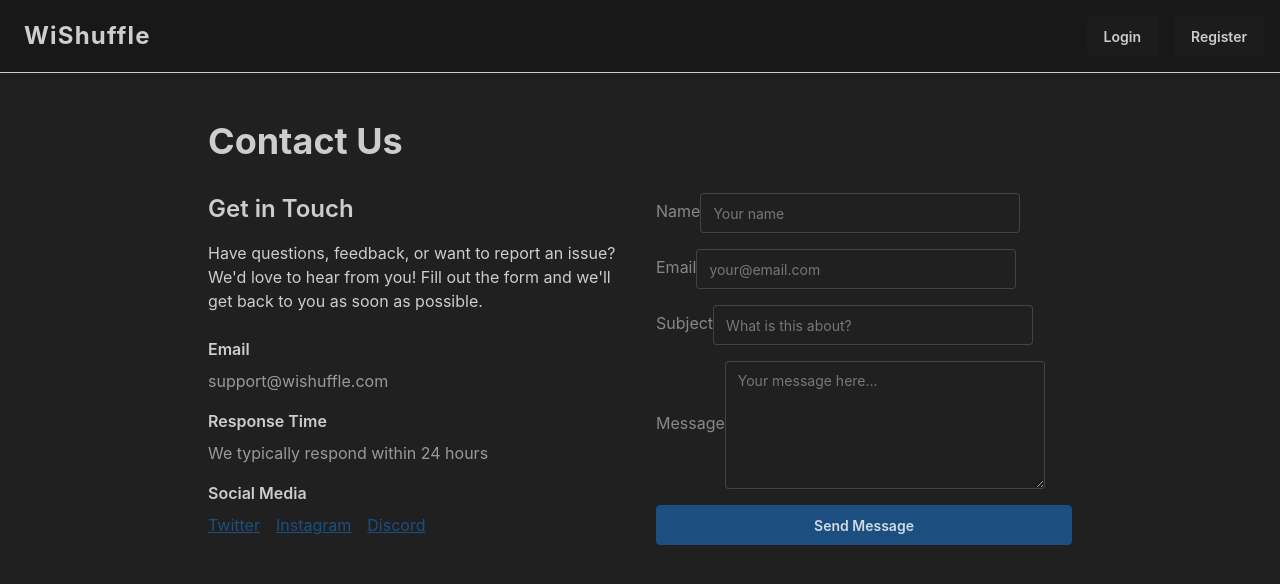
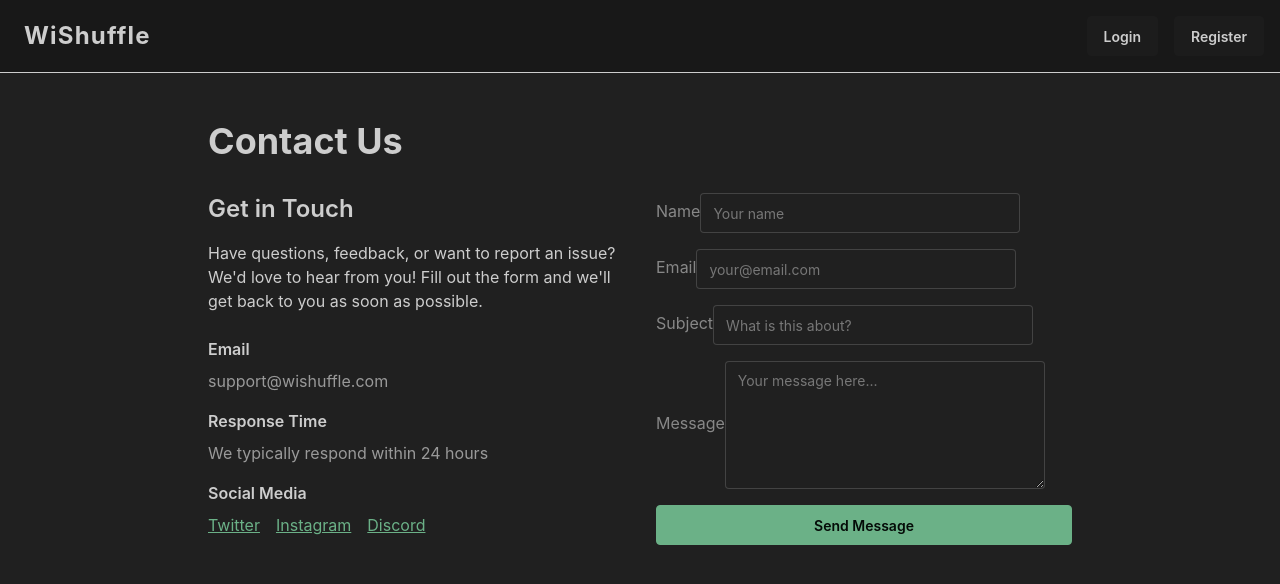
Before and after one commit to GavinT1234/WiShuffle, a React (Vite) app in the folder client/: page /contact in a window 1280 px wide. Shown: the top 584 px of the page. Built offline with nearby package versions, Linux system fonts and the light colour scheme.

Commit message:
Change all primary (blue) buttons and backgrounds to success (green) color scheme

```diff
--- a/client/src/components/CTA.jsx
+++ b/client/src/components/CTA.jsx
@@ -23,7 +23,7 @@ const CTA = () => {
         <p className="text-xl text-primary-content/90 mb-8">
           Connect with friends and discover music together. Create your WiShuffle account today!
         </p>
-        <button onClick={handleGetStarted} className="btn btn-lg btn-outline text-primary-content border-primary-content hover:bg-primary-content hover:text-primary">
+        <button onClick={handleGetStarted} className="btn btn-lg btn-outline text-success-content border-success-content hover:bg-success-content hover:text-success">
           {isLoggedIn ? "Go to Dashboard" : "Get Started Now"}
         </button>
       </div>
--- a/client/src/components/HeroSection.jsx
+++ b/client/src/components/HeroSection.jsx
@@ -22,7 +22,7 @@ const HeroSection = () => {
           <p className="text-xl py-6 leading-relaxed">
             Discover a new way to share music with friends. Create listening rooms, connect with music lovers, and explore each other's favorite tracks. Build your music community and discover what your friends are listening to.
           </p>
-          <button onClick={handleGetStarted} className="btn btn-primary btn-lg">
+          <button onClick={handleGetStarted} className="btn btn-success btn-lg">
             Get Started
           </button>
         </div>
--- a/client/src/components/HowItWorks.jsx
+++ b/client/src/components/HowItWorks.jsx
@@ -36,14 +36,14 @@ const HowItWorks = () => {
           {steps.map((step, index) => (
             <div key={index} className="relative">
               <div className="flex flex-col items-center">
-                <div className="w-16 h-16 rounded-full bg-primary flex items-center justify-center text-white font-bold text-2xl mb-4">
+                <div className="w-16 h-16 rounded-full bg-success flex items-center justify-center text-white font-bold text-2xl mb-4">
                   {step.number}
                 </div>
                 <h3 className="text-xl font-semibold text-center mb-2">{step.title}</h3>
                 <p className="text-center text-base-content/70">{step.description}</p>
               </div>
               {index < steps.length - 1 && (
-                <div className="hidden lg:block absolute top-8 left-full w-full h-1 bg-primary/30 -ml-8"></div>
+                <div className="hidden lg:block absolute top-8 left-full w-full h-1 bg-success/30 -ml-8"></div>
               )}
             </div>
           ))}
--- a/client/src/pages/BlogPage.jsx
+++ b/client/src/pages/BlogPage.jsx
@@ -50,7 +50,7 @@ Don't just stick to your usual playlists – venture into your friends' recommen
                 <p className="text-sm text-base-content/70">{post.date}</p>
                 <p className="py-4">{post.excerpt}</p>
                 <details className="cursor-pointer">
-                  <summary className="text-primary font-semibold hover:underline">Read More</summary>
+                  <summary className="text-success font-semibold hover:underline">Read More</summary>
                   <p className="mt-4 whitespace-pre-wrap">{post.content}</p>
                 </details>
               </div>
--- a/client/src/pages/ContactPage.jsx
+++ b/client/src/pages/ContactPage.jsx
@@ -49,9 +49,9 @@ export function ContactPage() {
               <div>
                 <h3 className="font-semibold mb-2">Social Media</h3>
                 <div className="flex gap-4">
-                  <a href="#" className="link text-primary">Twitter</a>
-                  <a href="#" className="link text-primary">Instagram</a>
-                  <a href="#" className="link text-primary">Discord</a>
+                  <a href="#" className="link text-success">Twitter</a>
+                  <a href="#" className="link text-success">Instagram</a>
+                  <a href="#" className="link text-success">Discord</a>
                 </div>
               </div>
             </div>
@@ -118,7 +118,7 @@ export function ContactPage() {
                 ></textarea>
               </div>
 
-              <button type="submit" className="btn btn-primary w-full">
+              <button type="submit" className="btn btn-success w-full">
                 Send Message
               </button>
 
--- a/client/src/pages/FriendProfilePage.jsx
+++ b/client/src/pages/FriendProfilePage.jsx
@@ -53,7 +53,7 @@ export function FriendProfilePage() {
         <main className="max-w-2xl mx-auto px-4 py-8">
           <div className="card bg-base-200 p-8 text-center">
             <p className="text-error mb-4">{error}</p>
-            <button onClick={() => navigate('/friends')} className="btn btn-primary">
+            <button onClick={() => navigate('/friends')} className="btn btn-success">
               Back to Friends
             </button>
           </div>
@@ -98,7 +98,7 @@ export function FriendProfilePage() {
 
             <button
               onClick={messageUser}
-              className="btn btn-primary"
+              className="btn btn-success"
             >
               Send Message
             </button>
@@ -114,7 +114,7 @@ export function FriendProfilePage() {
                     <div className="flex items-start justify-between gap-4">
                       <div className="flex gap-4 flex-1">
                         <div className="flex-shrink-0">
-                          <div className="w-12 h-12 rounded bg-primary flex items-center justify-center text-primary-content font-bold">
+                          <div className="w-12 h-12 rounded bg-success flex items-center justify-center text-success-content font-bold">
                             {index + 1}
                           </div>
                         </div>
--- a/client/src/pages/FriendsPage.jsx
+++ b/client/src/pages/FriendsPage.jsx
@@ -228,7 +228,7 @@ export function FriendsPage() {
                 <p className="text-base-content/70">You don't have any friends yet.</p>
                 <button
                   onClick={() => setActiveTab('search')}
-                  className="btn btn-primary mt-4"
+                  className="btn btn-success mt-4"
                 >
                   Add a friend
                 </button>
--- a/client/src/pages/ProfilePage.jsx
+++ b/client/src/pages/ProfilePage.jsx
@@ -207,7 +207,7 @@ export function ProfilePage() {
                         href={song.url}
                         target="_blank"
                         rel="noopener noreferrer"
-                        className="text-sm link link-primary"
+                        className="text-sm link link-success"
                       >
                         Open in player
                       </a>
@@ -251,7 +251,7 @@ export function ProfilePage() {
                 <button
                   type="button"
                   onClick={addSong}
-                  className="btn btn-primary btn-sm w-full"
+                  className="btn btn-success btn-sm w-full"
                 >
                   Add Song
                 </button>
@@ -270,7 +270,7 @@ export function ProfilePage() {
             <button
               type="submit"
               disabled={saving}
-              className="btn btn-primary"
+              className="btn btn-success"
             >
               {saving ? 'Saving...' : 'Save changes'}
             </button>
```
